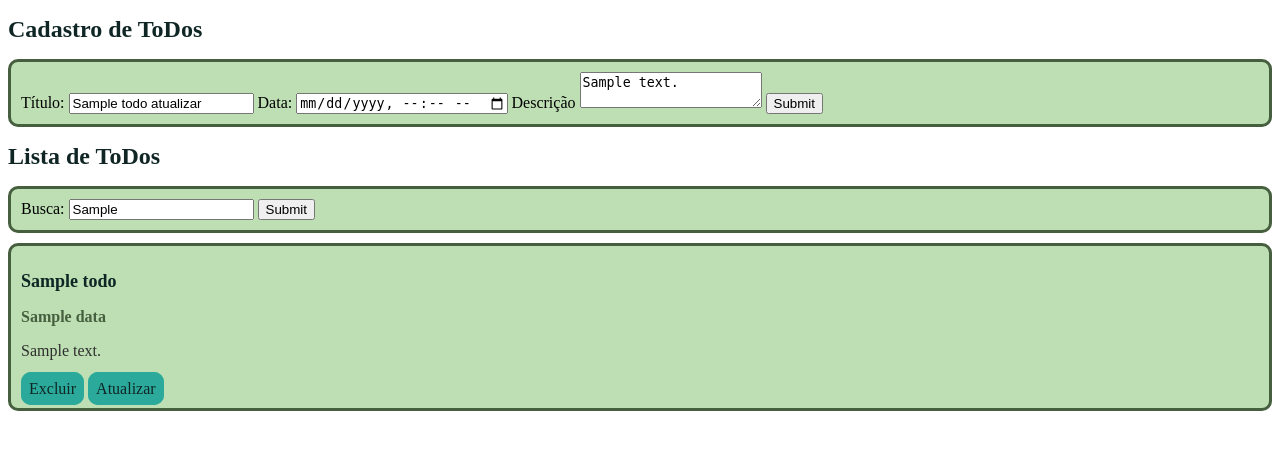
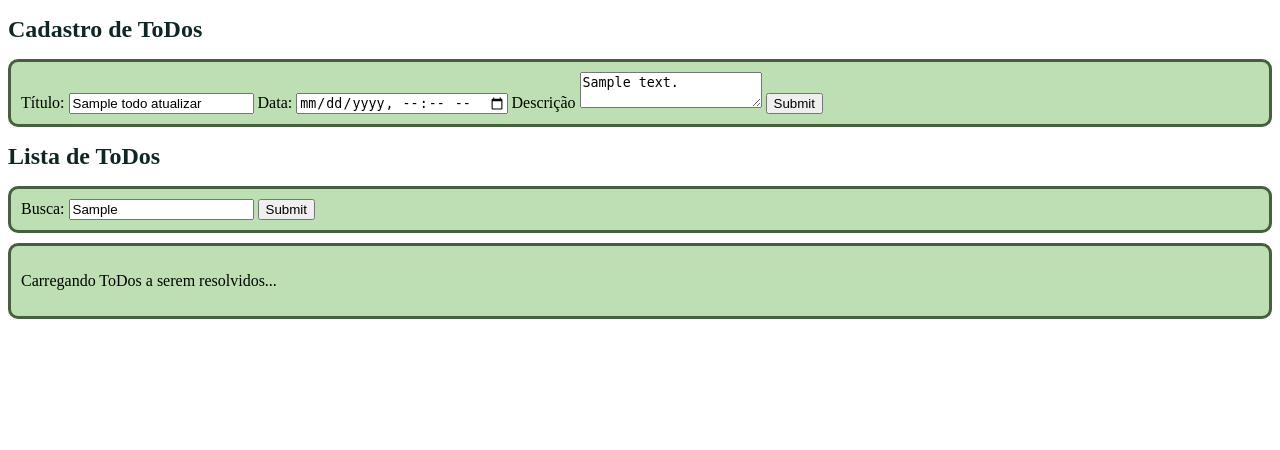
Before and after one commit to UniversidadeDeVassouras/labproghiper-2021.1-todoweb, a Python web app: template templates/home.html in a window 1280 px wide. Shown: the top 450 px of the page. Run offline with Jinja, Linux system fonts and the light colour scheme; the template is opened without the code that fills it: most values are stand-ins (such as "Sample title", 1, 10 or a date in 2020).

Commit message:
feat: Carregamento inicial dos ToDos via Ajax

```diff
--- a/templates/home.html
+++ b/templates/home.html
@@ -27,19 +27,21 @@
         </form>
     </section>
     <section id="lista-todos">
-        {% for todo in todo_list %}
-            <section class="todo" id="todo-{{ todo.id }}">
-                 <header>
-                     <h2>{{ todo.titulo }}</h2>
-                     <p>{{ todo.data }}</p>
-                 </header>
-                 <article>{{ todo.descricao }}</article>
-                 <footer>
-                     <a class="botao-excluir" href="{{ url_for('excluir', id=todo.id) }}">Excluir</a>
-                     <a class="botao-atualizar" href="{{ url_for('atualizar', id=todo.id) }}">Atualizar</a>
-                 </footer>
-            </section>
-        {% endfor %}
+        <section class="todo">
+            <p>Carregando ToDos a serem resolvidos...</p>
+        </section>
     </section>
+    <script>
+        window.onload = function() {
+            xhr = new XMLHttpRequest();
+            xhr.open("GET", "/list");
+            xhr.send(null);
+            xhr.onreadystatechange = function() {
+                if(xhr.readyState === 4 && xhr.status === 200) {
+                    document.getElementById("lista-todos").innerHTML = xhr.response
+                }
+            }
+        }
+    </script>
 </body>
 </html>
```
Also changed, not shown: templates/todolist.html (added, +13 -0 lines).
